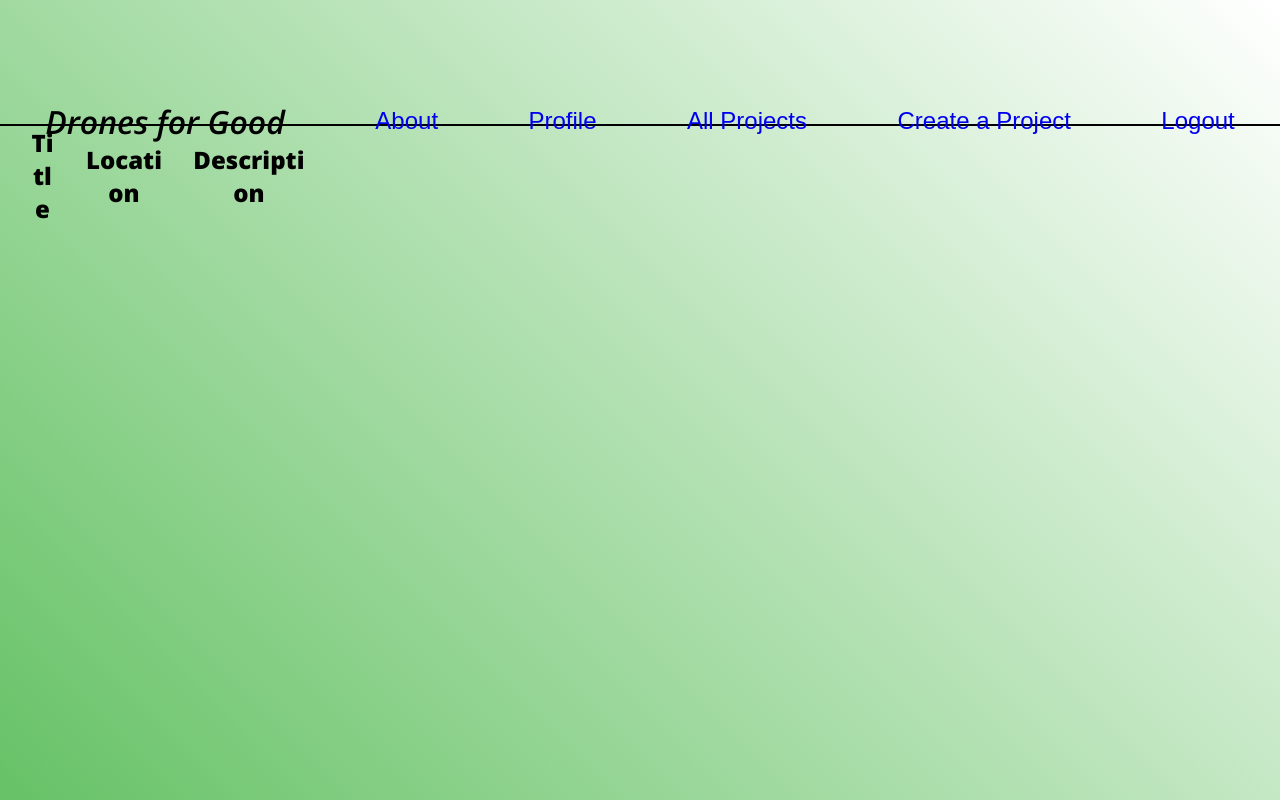
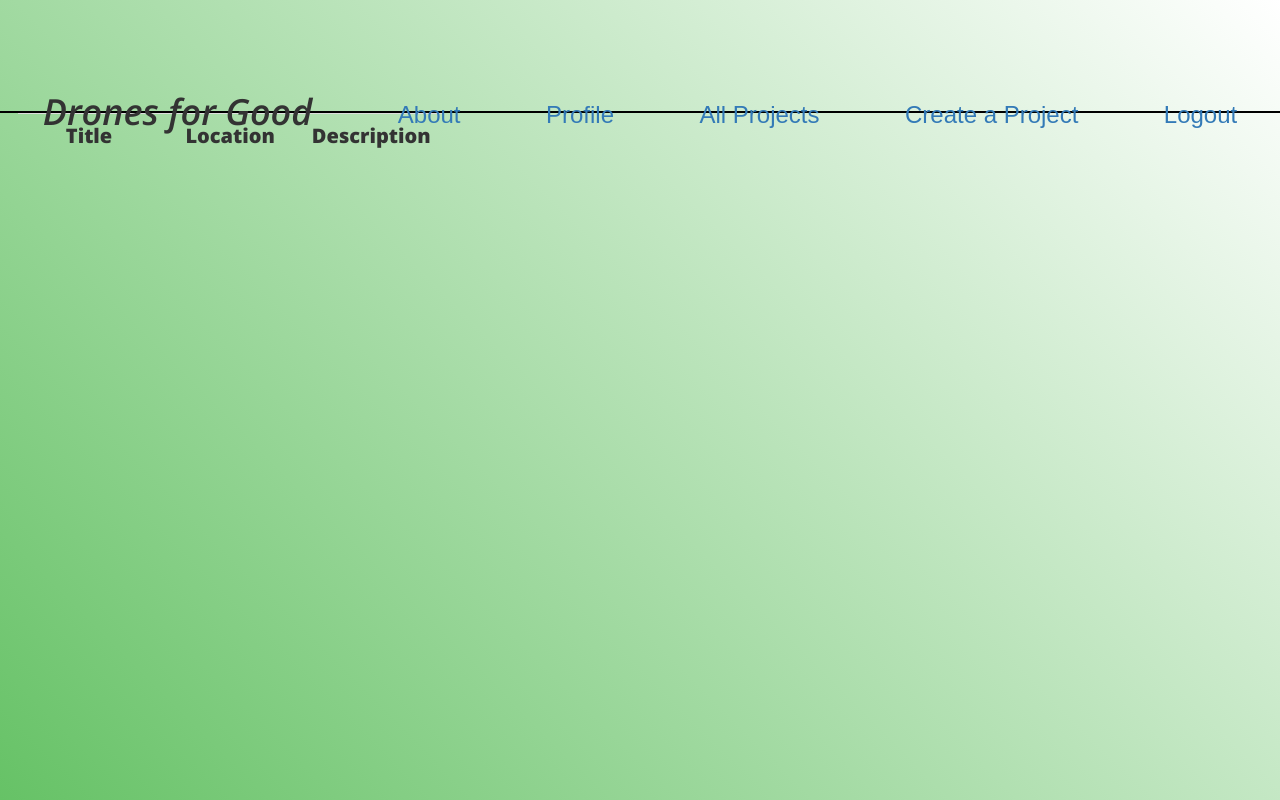
Before and after one commit to aliotta/drone-for-good, a website: page client/index.html at #/projects in a window 1280 px wide. Drawn offline with nearby package versions, Linux system fonts and the light colour scheme; some packages are replaced by stand-ins of ours; no server answers.

Commit message:
reimplement table outlay. Remove flexbox, add break-word, wrap-word

```diff
--- a/client/app/projects/openProjects.html
+++ b/client/app/projects/openProjects.html
@@ -1,7 +1,7 @@
 <div id='open-projects'>
 
   <!-- Use ng-repeat to list all project titles, location -->
-  <table>
+  <table class="table">
     <tbody>
       <tr class="project-header">
         <td>Title</td>
--- a/client/app/projects/projects.js
+++ b/client/app/projects/projects.js
@@ -11,14 +11,12 @@ angular.module('drone.projects', [])
     var username = $window.localStorage["com.drone.username"];
     var project = $scope.project
     project.username = username;
-    console.log("~~~project~~~", project);
     ProjectFactory.addProject(project)
       .then(function () {
-        console.log("~~~let's go to projects!~~~");
-        // $location.path('/projects');
+        //just because ...?
       })
       .catch(function (error) {
-        console.log(error, "~~I'm an error in project.js~~");
+        console.log(error);
       });
   };
 
--- a/client/index.html
+++ b/client/index.html
@@ -5,6 +5,7 @@
     <title>Drones for Good</title>
     <link href='https://fonts.googleapis.com/css?family=Open+Sans:400,700,600,600italic,800italic,800,700italic' rel='stylesheet' type='text/css'>
     <link rel="stylesheet" type="text/css" href="lib/normalize.css/normalize.css" />
+    <link rel="stylesheet" href="https://maxcdn.bootstrapcdn.com/bootstrap/3.3.5/css/bootstrap.min.css">
     <link rel="stylesheet" type="text/css" href="styles/style.css" />
     <script src="https://maps.googleapis.com/maps/api/js"></script>
   </head>
--- a/client/styles/style.css
+++ b/client/styles/style.css
@@ -79,25 +79,30 @@ body {
   margin-right: 10px;
 }
 
-#open-projects table {
-  display: flex;
+#open-projects .table {
+  /*display: flex;*/
   flex-direction: column;
   margin-left: 2%;
-
+  overflow-y: scroll;
+  table-layout: fixed;
+  overflow-wrap: break-word;
+  word-wrap: break-word;
+  word-break:break-word;
 }
 
 #open-projects .project-header td {
-  flex-grow: 1;
-  font-size: 24px;
+  /*flex-grow: 1;*/
+  font-size: 20px;
   padding-left: 2.5%;
-  padding-right: 5%;
+  padding-right: 2.5%;
   text-align: center;
 }
 
 #open-projects .project-data td {
-  flex-grow: 3;
+  /*flex-grow: 1;*/
   padding-left: 5%;
   padding-right: 5%;
+  padding-top: 5px;
 }
 
 /***********************
@@ -148,7 +153,6 @@ a:hover {
 
 td {
   text-align: center;
-  word-wrap: break-word;
 }
 
 .project-header {
```
